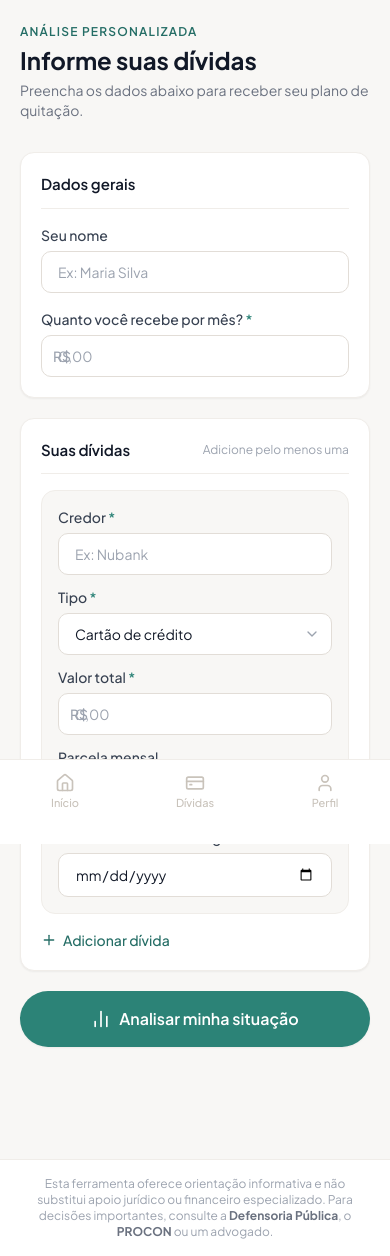
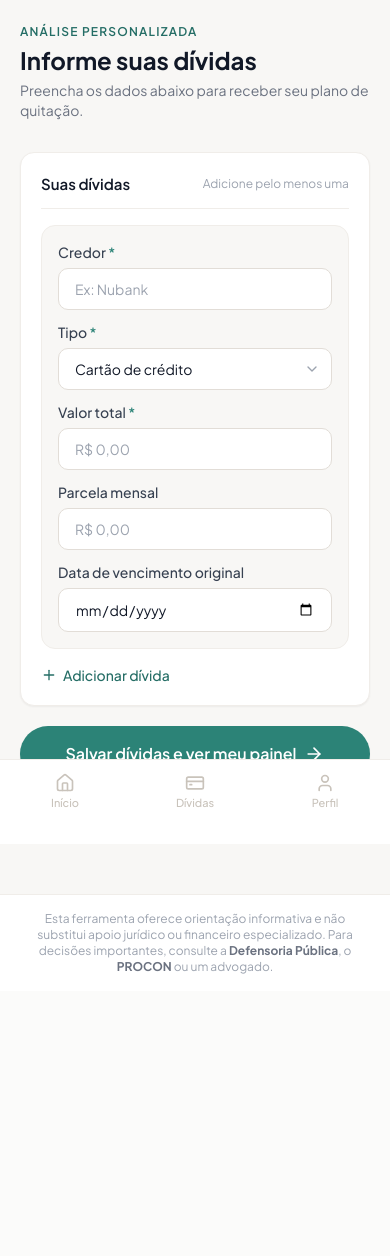
Before and after one commit to TadeuTFFilho/hackathon-grupo-5, a Django app: template debtfree/templates/debtfree/onboarding.html in a window 390 px wide. After the commit the page ends 974 px from the top, so only its background shows below. Run offline with Django 5.2, Linux system fonts and the light colour scheme; tables that the repository leaves empty hold one stand-in row (values such as "Sample post"); the template is opened without the code that fills it: values that come from a table or form of the project are taken from there, most other values are stand-ins (such as "Sample title", 1, 10 or a date in 2020); some libraries are stand-ins or nearby versions.

Commit message:
feat: onboarding simplificado — renda pré-preenchida do perfil
- onboarding: remove campo de renda (vem do perfil) e campo de nome
- onboarding: renda passada como hidden input a partir da sessão
- onboarding: botão renomeado para "Salvar dívidas e ver meu painel"
- views.onboarding: passa debt_data e monthly_income para o template
- debt_form e debt_row: placeholders com "R$ 0,00", labels sem "(R$)"
- debt_row: remove prefixo R$ absoluto nos inputs (simplifica layout mobile)

Co-Authored-By: Claude Sonnet 4.6 <noreply@anthropic.com>

```diff
--- a/debtfree/templates/debtfree/onboarding.html
+++ b/debtfree/templates/debtfree/onboarding.html
@@ -20,31 +20,10 @@
 
 <form action="{% url 'analyze' %}" method="POST">
   {% csrf_token %}
+  {# Renda vem do perfil do usuário — não precisa redigitar #}
+  <input type="hidden" name="monthly_income" value="{{ debt_data.monthly_income|default:monthly_income|default:'0' }}">
 
-  {# ── Passo 1: Dados gerais ── #}
-  <div class="card mb-5">
-    <h3 class="section-title text-gray-800 border-b border-warm-100 pb-3 mb-4">Dados gerais</h3>
-    <div class="grid grid-cols-1 sm:grid-cols-2 gap-4">
-      <div>
-        <label class="block text-sm font-medium text-gray-700 mb-1.5">Seu nome</label>
-        <input type="text" name="user_name" placeholder="Ex: Maria Silva"
-               value="{{ user.name|default:'' }}"
-               class="input" />
-      </div>
-      <div>
-        <label class="block text-sm font-medium text-gray-700 mb-1.5">
-          Quanto você recebe por mês? <span class="text-teal-500">*</span>
-        </label>
-        <div class="relative">
-          <span class="absolute inset-y-0 left-0 flex items-center pl-3 text-gray-400 text-sm font-medium pointer-events-none">R$</span>
-          <input type="text" inputmode="decimal" name="monthly_income" placeholder="0,00" required
-                 class="input pl-10" />
-        </div>
-      </div>
-    </div>
-  </div>
-
-  {# ── Passo 2: Dívidas ── #}
+  {# ── Dívidas ── #}
   <div class="card mb-5">
     <div class="flex items-center justify-between border-b border-warm-100 pb-3 mb-4">
       <h3 class="section-title text-gray-800">Suas dívidas</h3>
@@ -65,8 +44,8 @@
           class="w-full flex items-center justify-center gap-2
                  bg-teal-500 hover:bg-teal-600 active:scale-[0.98]
                  text-white font-semibold py-4 rounded-full text-base transition-all duration-150 shadow-sm">
-    <i data-lucide="bar-chart-2" class="w-5 h-5"></i>
-    Analisar minha situação
+    Salvar dívidas e ver meu painel
+    <i data-lucide="arrow-right" class="w-5 h-5"></i>
   </button>
 </form>
 
--- a/debtfree/templates/debtfree/partials/debt_row.html
+++ b/debtfree/templates/debtfree/partials/debt_row.html
@@ -33,20 +33,14 @@
 
   <div>
     <label class="block text-sm font-medium text-gray-700 mb-1.5">Valor total <span class="text-teal-500">*</span></label>
-    <div class="relative">
-      <span class="absolute inset-y-0 left-0 flex items-center pl-3 text-gray-400 text-sm font-medium pointer-events-none">R$</span>
-      <input type="text" inputmode="decimal" name="total_amount" placeholder="0,00" required
-             class="input pl-10" />
-    </div>
+    <input type="text" inputmode="decimal" name="total_amount" placeholder="R$ 0,00" required
+           class="input" />
   </div>
 
   <div>
     <label class="block text-sm font-medium text-gray-700 mb-1.5">Parcela mensal</label>
-    <div class="relative">
-      <span class="absolute inset-y-0 left-0 flex items-center pl-3 text-gray-400 text-sm font-medium pointer-events-none">R$</span>
-      <input type="text" inputmode="decimal" name="monthly_payment" placeholder="0,00"
-             class="input pl-10" />
-    </div>
+    <input type="text" inputmode="decimal" name="monthly_payment" placeholder="R$ 0,00"
+           class="input" />
   </div>
 
   <div class="sm:col-span-2">
```
Also changed, not shown: debtfree/templates/debtfree/debt_form.html (+4 -4 lines), debtfree/views.py (+7 -2 lines).
